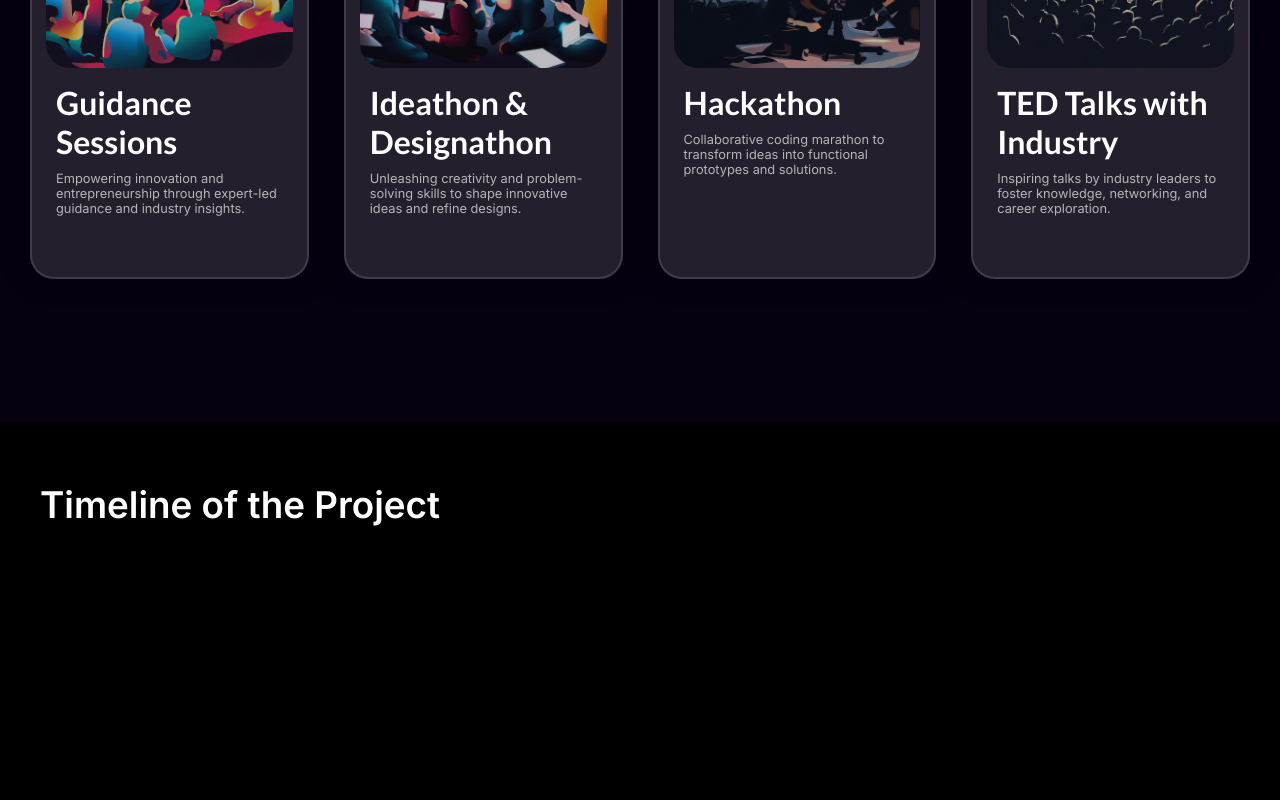
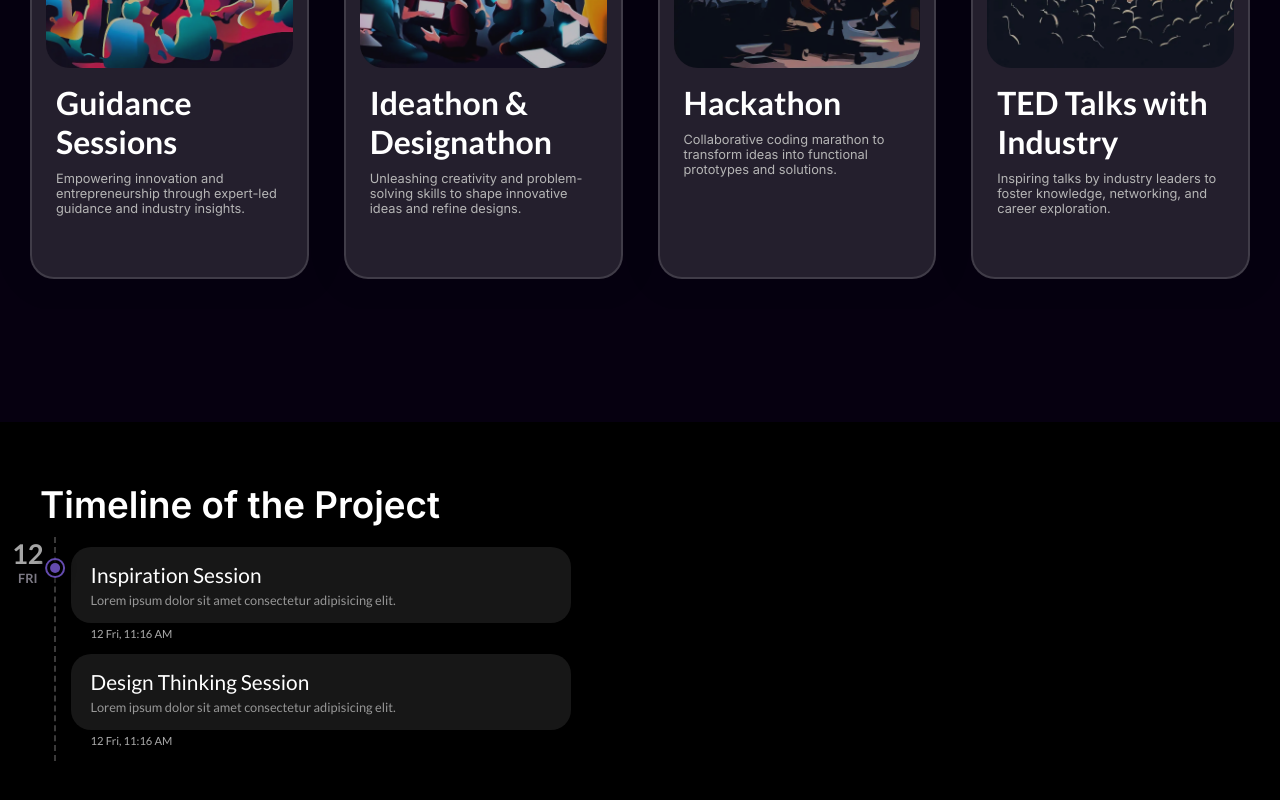
Before and after one commit to himansaE/ideanix, a Next.js app: page / in a window 1280 px wide. Shown: the part 1178-1978 px from the top of the page. Built offline with nearby package versions, Linux system fonts and the light colour scheme.

Commit message:
design basic timeline

```diff
--- a/src/components/home/home.tsx
+++ b/src/components/home/home.tsx
@@ -75,7 +75,7 @@ export default function Home({
       } else {
         setSiteProjectStage(0);
       }
-    }, 5000);
+    }, 4000);
     return () => clearInterval(timer);
   }, [site_project_stage]);
 
--- a/src/components/home/timeline.module.css
+++ b/src/components/home/timeline.module.css
@@ -0,0 +1,67 @@
+.chip_con {
+  display: flex;
+  flex-direction: column;
+  max-width: 500px;
+  margin: 10px 5px;
+}
+.chip {
+  background-color: rgba(255, 255, 255, 0.09);
+  padding: 15px 20px;
+  border-radius: 20px;
+  box-shadow: 0px 4px 5px 0px rgba(0, 0, 0, 0.14),
+    0px 1px 10px 0px rgba(0, 0, 0, 0.12), 0px 2px 4px -1px rgba(0, 0, 0, 0.2);
+}
+.chip_date {
+  padding: 4px 20px;
+  font-size: 0.7em;
+  color: #ababab;
+}
+.chip_title {
+  font-size: 1.3em;
+}
+.chip_des {
+  font-size: 0.8em;
+  color: #979797;
+  margin-top: 5px;
+}
+.date_con {
+  display: flex;
+  gap: 0 10px;
+  margin: 0 12px;
+}
+.date_date {
+  display: flex;
+  flex-direction: column;
+  align-items: center;
+}
+.date_line {
+  width: 2px;
+  border-left: 2px dashed #3b3a3a;
+}
+.date_line::before {
+  content: "";
+  height: 10px;
+  width: 10px;
+  background-color: #644baf;
+  display: block;
+  border-radius: 50%;
+  transform: translate(-59%, 26px);
+  outline: 2px solid #644baf;
+  outline-offset: 3px;
+  box-shadow: 0 0 10px 6px black;
+}
+.date_chip {
+  width: 100%;
+}
+.date_date_num {
+  text-align: center;
+  font-size: 1.7em;
+  color: #a5a5a5;
+  font-weight: 700;
+}
+.date_date_name {
+  text-align: center;
+  font-size: 0.8em;
+  color: #7d7a85;
+  font-weight: 800;
+}
--- a/src/components/home/timeline.tsx
+++ b/src/components/home/timeline.tsx
@@ -1,6 +1,9 @@
 import { cssClasses } from "@/lib/lib";
-import { Inter } from "next/font/google";
+import { Inter, Lato } from "next/font/google";
+import style from "./timeline.module.css";
+import { ProjectDateInterface, project_timeline } from "@/lib/projectData";
 const inter = Inter({ subsets: ["latin"], weight: ["600", "400"] });
+const lato = Lato({ subsets: ["latin"], weight: "400" });
 
 export default function Timeline() {
   return (
@@ -8,6 +11,68 @@ export default function Timeline() {
       <h1 className={cssClasses("section-header", inter.className)}>
         Timeline of the Project
       </h1>
+      <DateChip data={project_timeline[0].dates[0]} />
     </>
   );
 }
+
+function Chip({
+  title,
+  description,
+  date,
+}: {
+  title: string;
+  description: string;
+  date: string;
+}) {
+  return (
+    <div className={cssClasses(style.chip_con, lato.className)}>
+      <div className={style.chip}>
+        <div className={style.chip_title}>{title}</div>
+        <div className={style.chip_des}>{description}</div>
+      </div>
+      <div className={style.chip_date}>{date}</div>
+    </div>
+  );
+}
+
+function DateChip({ data }: { data: ProjectDateInterface }) {
+  const format_time_for_card = (_time: number) => {
+    const today = new Date(_time);
+    const dayOfMonth = String(today.getDate());
+    const time = today.toLocaleTimeString("en-US", {
+      hour12: true,
+      timeStyle: "short",
+    });
+    return `${dayOfMonth.padStart(2)} ${today.toLocaleDateString("en-US", {
+      weekday: "short",
+    })}, ${time}`;
+  };
+  return (
+    <div className={cssClasses(style.date_con, lato.className)}>
+      <div className={style.date_date}>
+        <div className={style.date_date_num}>
+          {new Date(data.time).getDate()}
+        </div>
+        <div className={style.date_date_name}>
+          {new Date(data.time)
+            .toLocaleDateString("en-US", {
+              weekday: "short",
+            })
+            .toUpperCase()}
+        </div>
+      </div>
+      <div className={style.date_line}></div>
+      <div className={style.date_chip}>
+        {data.items.map((i) => (
+          <Chip
+            key={i.name}
+            title={i.name}
+            description="Lorem ipsum dolor sit amet consectetur adipisicing elit."
+            date={format_time_for_card(data.time)}
+          />
+        ))}
+      </div>
+    </div>
+  );
+}
--- a/src/lib/projectData.ts
+++ b/src/lib/projectData.ts
@@ -69,7 +69,19 @@ export const project_stages: projectStageInterface[] = [
   },
 ];
 
-export const project_timeline = [
+export interface ProjectDateInterface {
+  time: number;
+  items: {
+    name: string;
+  }[];
+}
+
+export interface ProjectPhraseInterface {
+  phrase: number;
+  dates: ProjectDateInterface[];
+}
+
+export const project_timeline: ProjectPhraseInterface[] = [
   {
     phrase: 1,
     dates: [
--- a/src/styles/Home.module.css
+++ b/src/styles/Home.module.css
@@ -19,6 +19,7 @@
 }
 .stages_page {
   padding: 50px 0px;
+  background-color: #060010;
 }
 .timeline_page {
   padding: 50px 0px;
```
Also changed, not shown: 1 other file (tests, documents, lock files or other folders).
